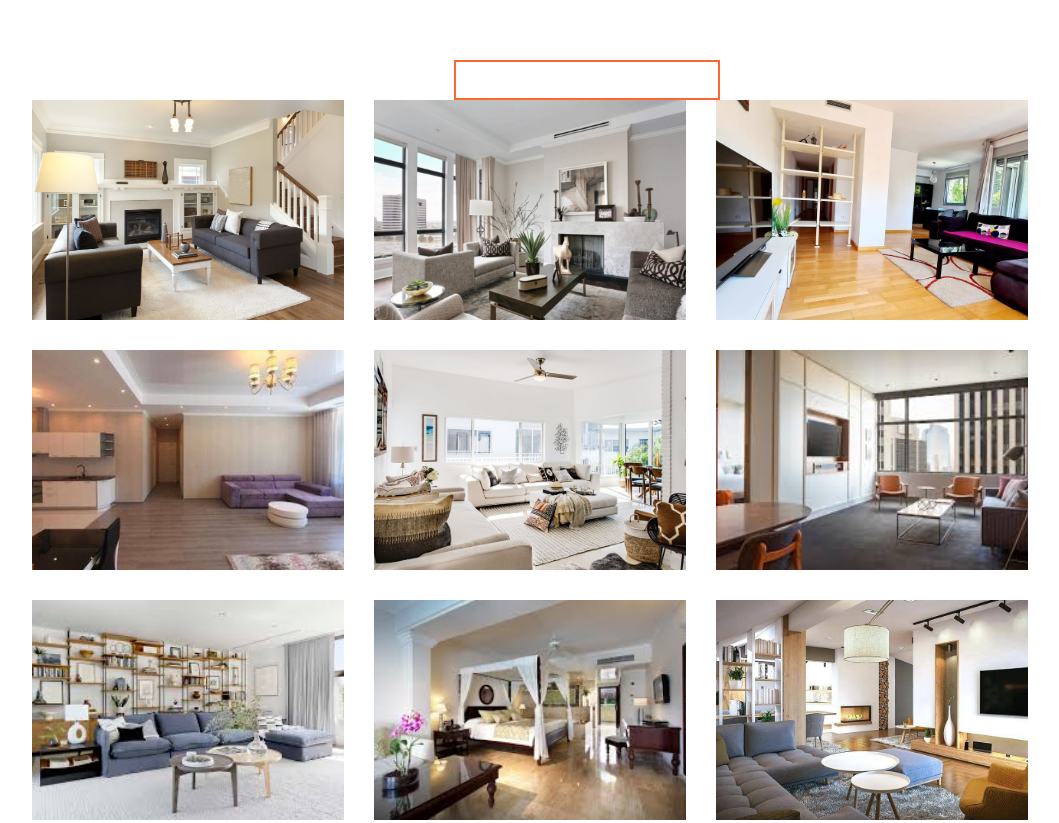
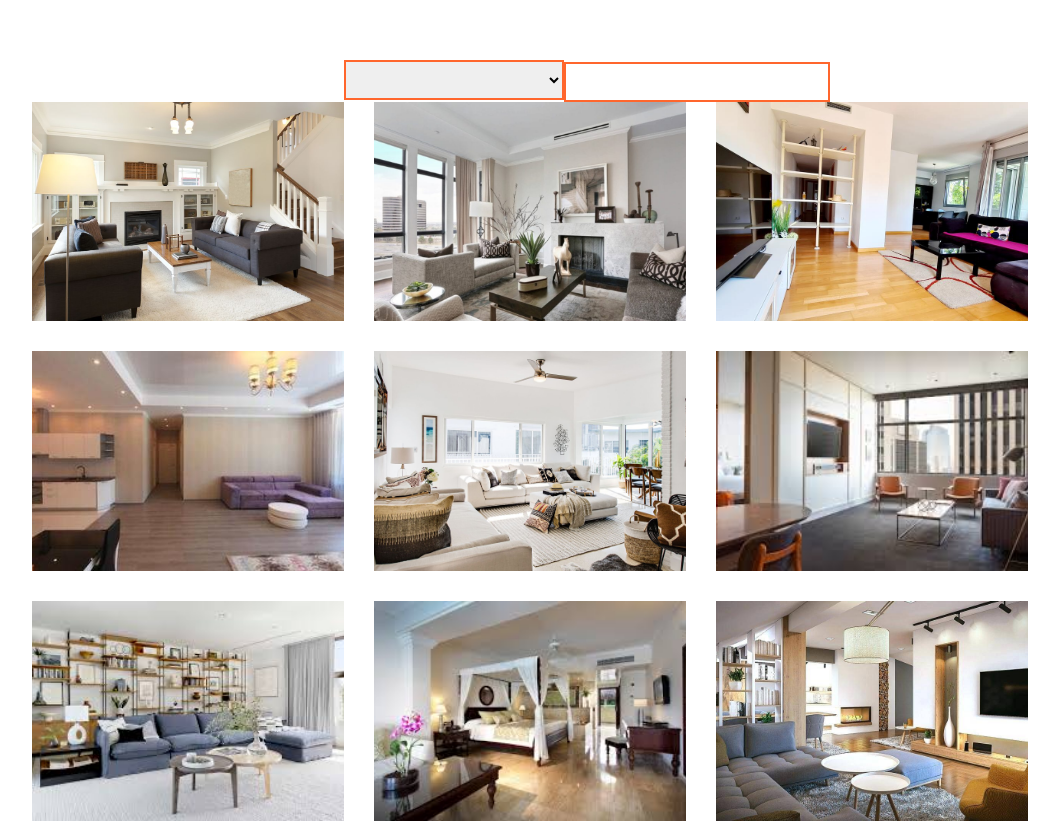
Before and after one commit to Sergiyan92/vue-app, a Vue app: page / in a window 1280 px wide. Shown: the top 823 px of the page, without its empty margins (53-1112 px from the left). Built offline with nearby package versions, Linux system fonts and the light colour scheme.

Commit message:
create select input

```diff
--- a/src/App.vue
+++ b/src/App.vue
@@ -1,6 +1,7 @@
 <template>
   <div id="app">
     <h2>{{ text }}</h2>
+    <CustomSelect :items="['name', 'label', 'salary', 'male', 'famale']" />
     <CustomInput v-model="text" />
     <ApartmentList :items="apartments">
       <template v-slot:apartment="{ apartment }">
@@ -17,11 +18,12 @@
 
 <script>
 import CustomInput from "./components/shared/CustomInput.vue";
+import CustomSelect from "./components/shared/CustomSelect.vue";
 import ApartmentsItem from "./components/apartment/ApartmentItem.vue";
 import ApartmentList from "./components/apartment/ApartmentsList.vue";
 import apartments from "./components/apartment/apartments";
 export default {
-  components: { ApartmentList, ApartmentsItem, CustomInput },
+  components: { ApartmentList, ApartmentsItem, CustomInput, CustomSelect },
   data() {
     return {
       text: "",
--- a/src/assets/scss/variables.scss
+++ b/src/assets/scss/variables.scss
@@ -1 +1 @@
-$maim-color:#ff662d;
+$main-color:#ff662d;
--- a/src/components/shared/CustomInput.vue
+++ b/src/components/shared/CustomInput.vue
@@ -24,7 +24,7 @@
 .custom-input {
   height: 40px;
   /* width: 100%; */
-  border: 2px solid $maim-color;
+  border: 2px solid $main-color;
   font-size: 18px;
   outline: none;
   line-height: inherit;
--- /dev/null
+++ b/src/components/shared/CustomSelect.vue
@@ -0,0 +1,48 @@
+<template>
+  <select v-model="inputValue" class="custom-select">
+    <option v-for="item in formatedItems" :value="item.value" :key="item.value">
+      {{ item.label }}
+    </option>
+  </select>
+</template>
+
+<script>
+export default {
+  name: "CustomSelect",
+  data() {
+    return {
+      inputValue: "",
+    };
+  },
+  props: {
+    items: {
+      type: Array,
+
+      required: true,
+    },
+  },
+  computed: {
+    formatedItems() {
+      return this.items.map((item) => {
+        return typeof item === "object" ? item : { value: item, label: item };
+      });
+    },
+  },
+};
+</script>
+
+<style lang="scss" scoped>
+@import "../../assets/scss/variables";
+
+.custom-select {
+  height: 40px;
+  max-width: 220px;
+  width: 100%;
+  border: 2px solid $main-color;
+  font-size: 18px;
+  outline: none;
+  padding: 8px 15px;
+  cursor: pointer;
+  display: inline-block;
+}
+</style>
```
